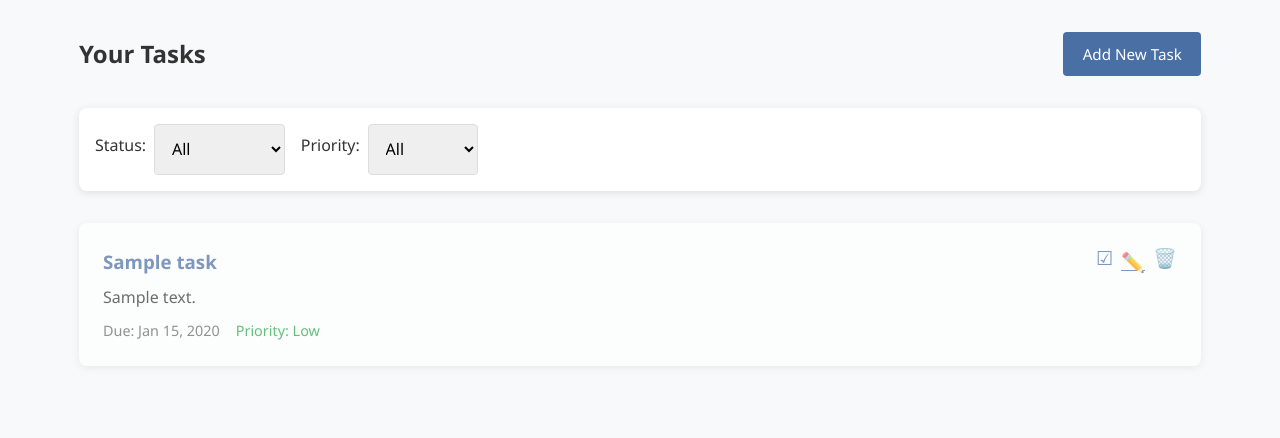
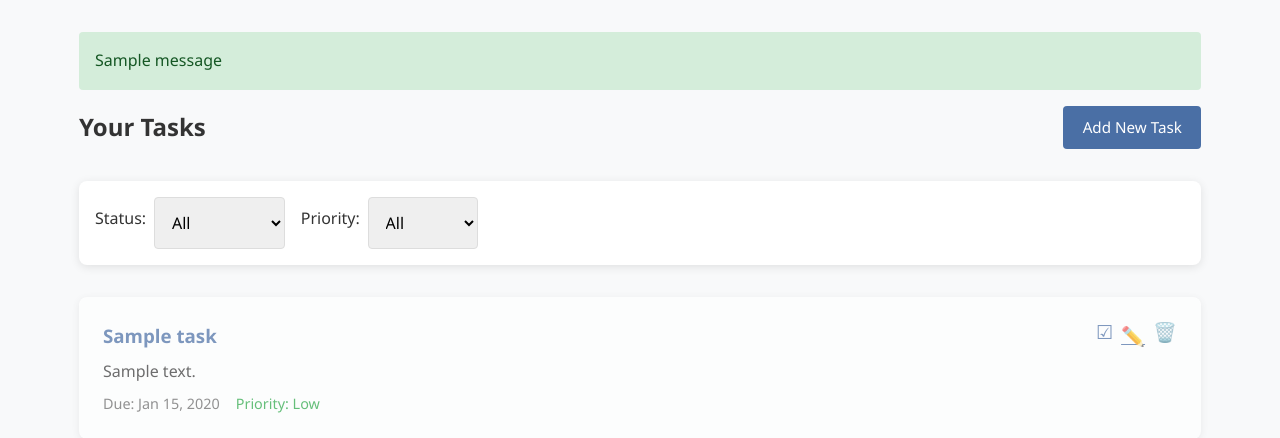
Before and after one commit to kiaranhurley/TaskFlow, a Flask app: page /dashboard in a window 1280 px wide. Shown: the part 78-516 px from the top of the page. Run offline with Flask 3, Linux system fonts and the light colour scheme; a user stored in the database is signed in; tables that the repository leaves empty hold one stand-in row (values such as "Sample post"); one stand-in notice (Sample message) is shown.

Commit message:
Add flash message support to dashboard template
- Implemented message flashing to display alerts for user notifications
- Integrated with existing template structure for improved user feedback

```diff
--- a/app/templates/dashboard.html
+++ b/app/templates/dashboard.html
@@ -20,6 +20,14 @@
     </header>
 
     <main class="container">
+        {% with messages = get_flashed_messages(with_categories=true) %}
+            {% if messages %}
+                {% for category, message in messages %}
+                    <div class="alert alert-{{ category }}">{{ message }}</div>
+                {% endfor %}
+            {% endif %}
+        {% endwith %}
+
         <section class="dashboard-header">
             <h2>Your Tasks</h2>
             <a href="{{ url_for('main.new_task') }}" class="btn">Add New Task</a>
```
